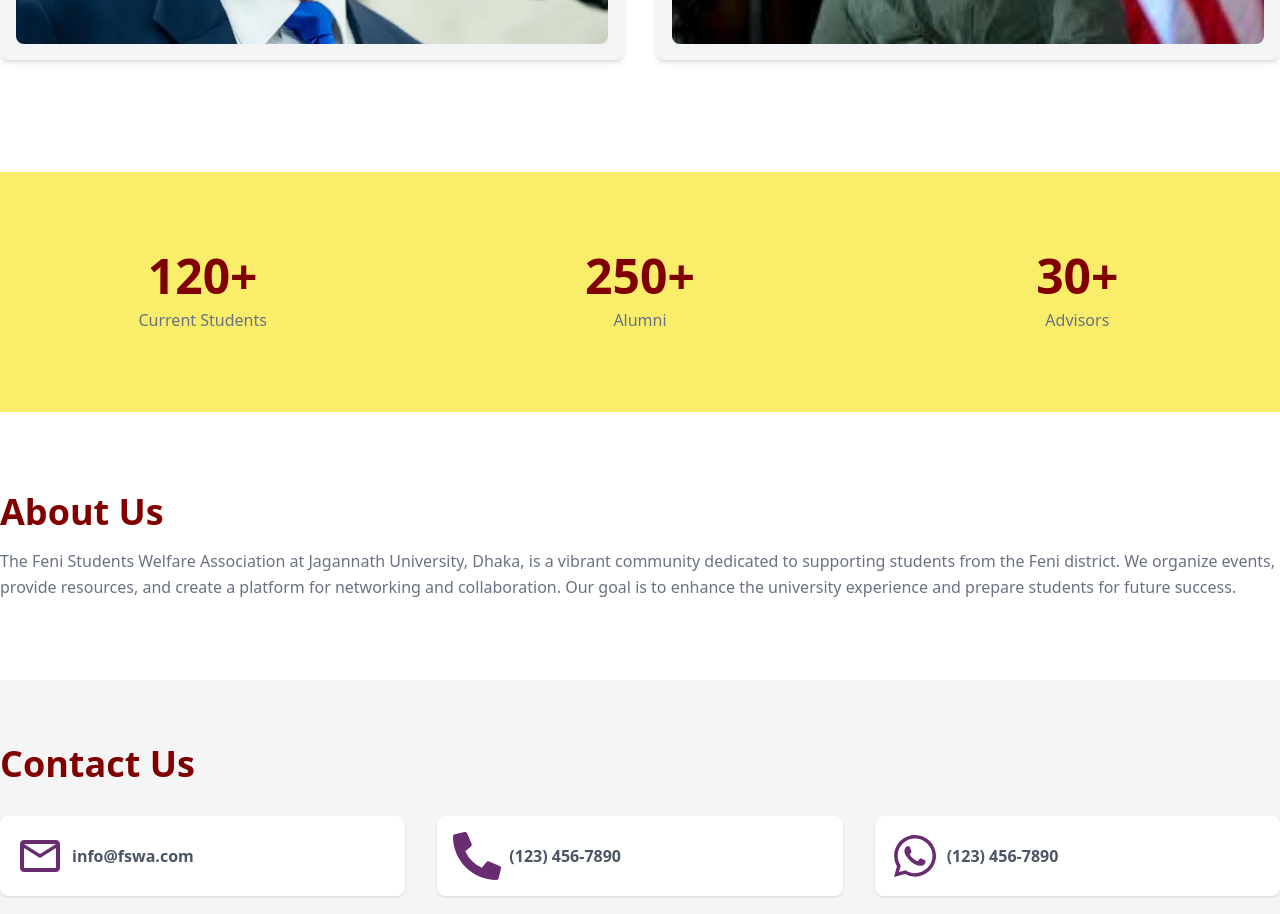
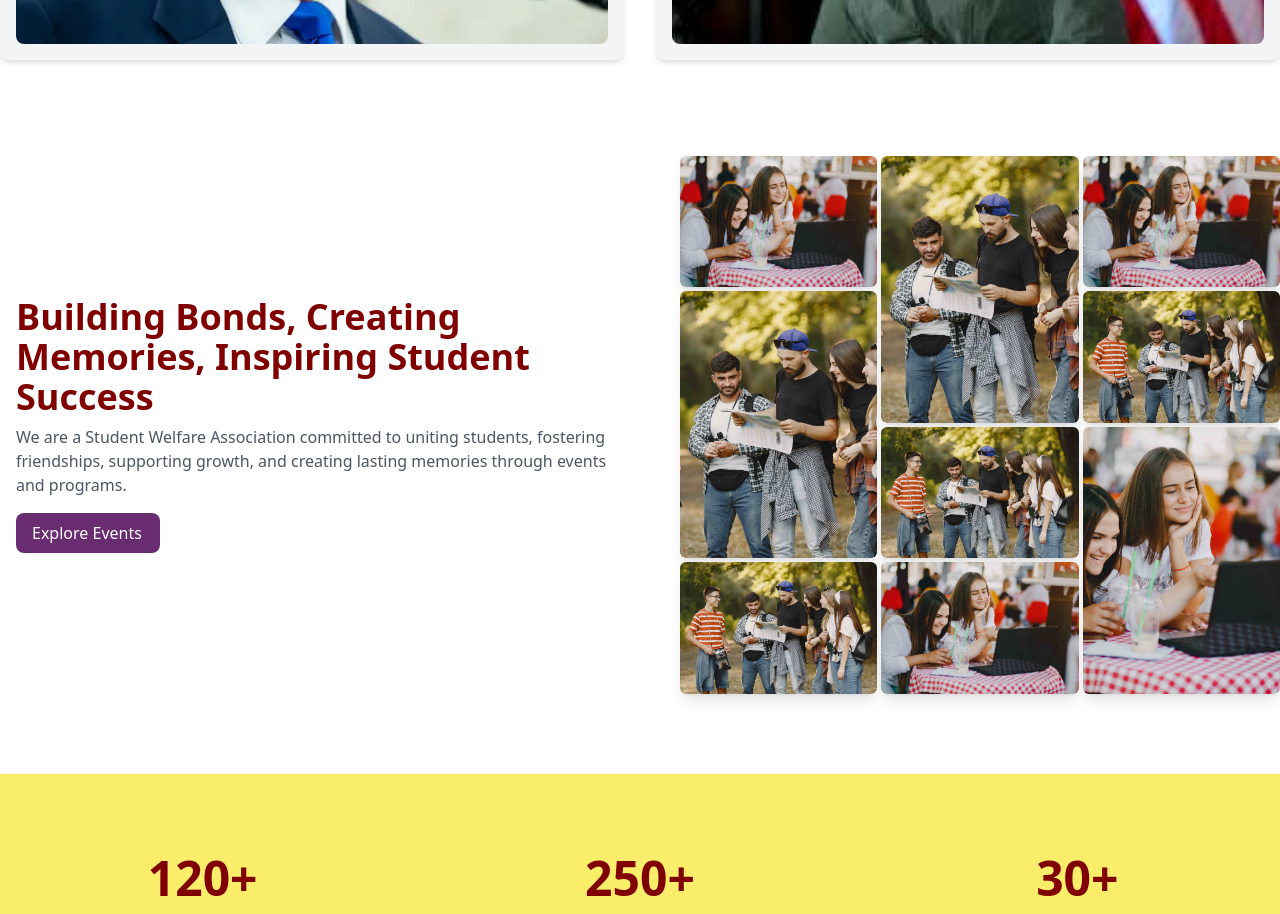
Before and after one commit to masumbillah110404/fswa-next, a Next.js app: page / in a window 1280 px wide. Shown: the part 980-1894 px from the top of the page. Built offline with nearby package versions, Linux system fonts and the light colour scheme.

Commit message:
photo gallery addded in home page  !!

```diff
--- /dev/null
+++ b/src/app/components/GalleryContainer.jsx
@@ -0,0 +1,31 @@
+import Image from "next/image";
+import image1 from "../../assets/gallery/image1.jpg"
+import image2 from "../../assets/gallery/image2.jpg"
+import Link from "next/link";
+
+
+const GalleryContainer = () => {
+    return (
+        <section className="max-w-screen-xl mx-auto flex flex-col gap-4 md:flex-row px-2 md:px-8 lg:px-0 py-8 mb-6 lg:gap-12">
+
+            <div className="flex-1 px-4 flex flex-col gap-2 lg:justify-center">
+                <h1 className="text-primary text-2xl md:text-3xl lg:text-4xl font-bold">Building Bonds, Creating Memories, Inspiring Student Success</h1>
+                <p className="text-gray-600">We are a Student Welfare Association committed to uniting students, fostering friendships, supporting growth, and creating lasting memories through events and programs.</p>
+                <Link href="/events" className="p-2 px-4 w-36 mt-2 rounded-lg transition hover:scale-95 duration-700 bg-secondary ">Explore Events</Link>
+            </div>
+            <section className="grid grid-cols-3 gap-1 flex-1 ">
+                <div className="shadow-lg "> <Image src={image1} alt="" height={100} width={100} className="w-full h-full object-cover rounded-md"/> </div>
+                <div className="shadow-lg row-span-2"><Image src={image2} alt="" height={100} width={100} className="w-full h-full object-cover rounded-md"/></div>
+                <div className="shadow-lg"><Image src={image1} alt="" height={100} width={100} className="w-full h-full object-cover rounded-md"/></div>
+                <div className="shadow-lg row-span-2"><Image src={image2} alt="" height={100} width={100} className="w-full h-full object-cover rounded-md"/></div>
+                <div className="shadow-lg "><Image src={image2} alt="" height={100} width={100} className="w-full h-full object-cover rounded-md"/></div>
+                <div className="shadow-lg "><Image src={image2} alt="" height={100} width={100} className="w-full h-full object-cover rounded-md"/></div>
+                <div className="shadow-lg row-span-2"><Image src={image1} alt="" height={100} width={100} className="w-full h-full object-cover rounded-md"/></div>
+                <div className="shadow-lg"><Image src={image2} alt="" height={100} width={100} className="w-full h-full object-cover rounded-md"/></div>
+                <div className="shadow-lg"><Image src={image1} alt="" height={100} width={100} className="w-full h-full object-cover rounded-md"/></div>
+            </section>
+        </section>
+    );
+};
+
+export default GalleryContainer;
--- a/src/app/page.jsx
+++ b/src/app/page.jsx
@@ -1,7 +1,7 @@
 import Contacts from "./components/Contacts";
 import HeroCards from "./components/HeroCards";
 import Stats from "./components/Stats";
-
+import GalleryContainer from "./components/GalleryContainer";
 export default function HomePage() {
     return (
         <div>
@@ -25,7 +25,9 @@ export default function HomePage() {
             </section>
 
             {/* Hero Cards */}
-            <HeroCards />
+        <HeroCards />
+
+        <GalleryContainer />
 
             {/* Stats */}
             <Stats />
```
Also changed, not shown: src/assets/gallery/image1.jpg (added), src/assets/gallery/image2.jpg (added).
